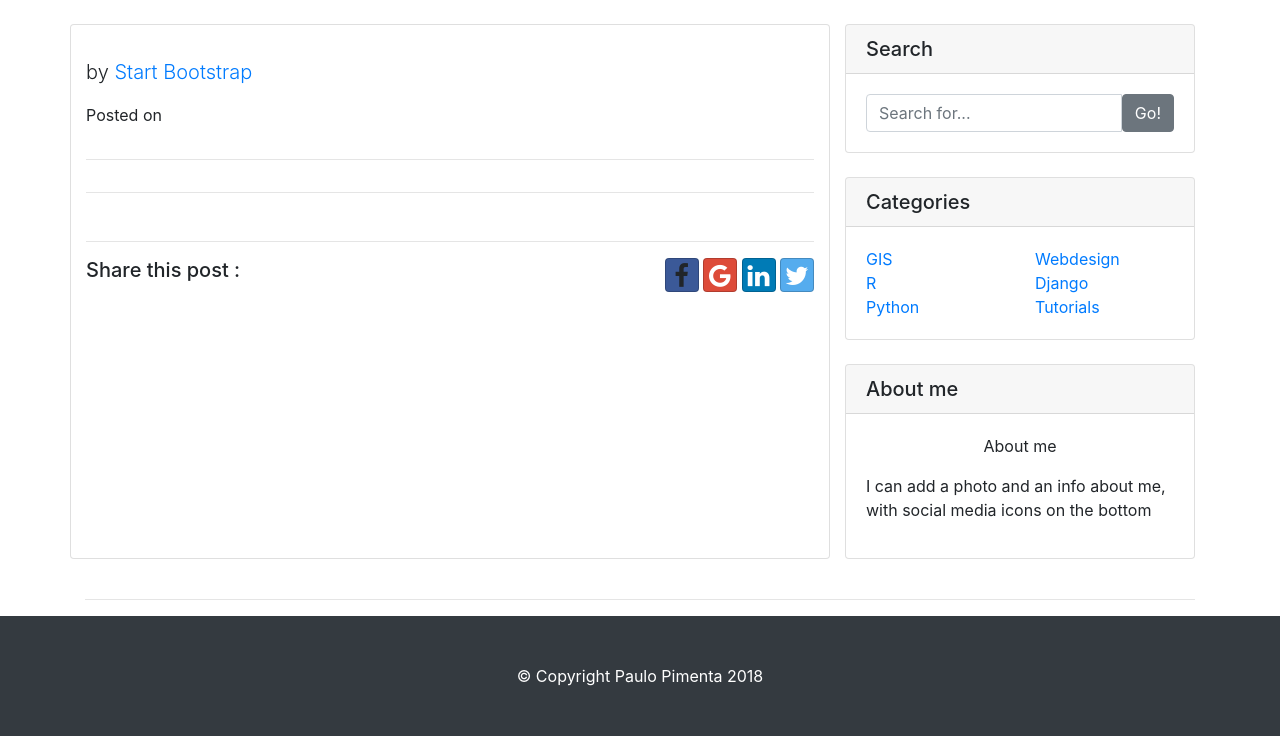
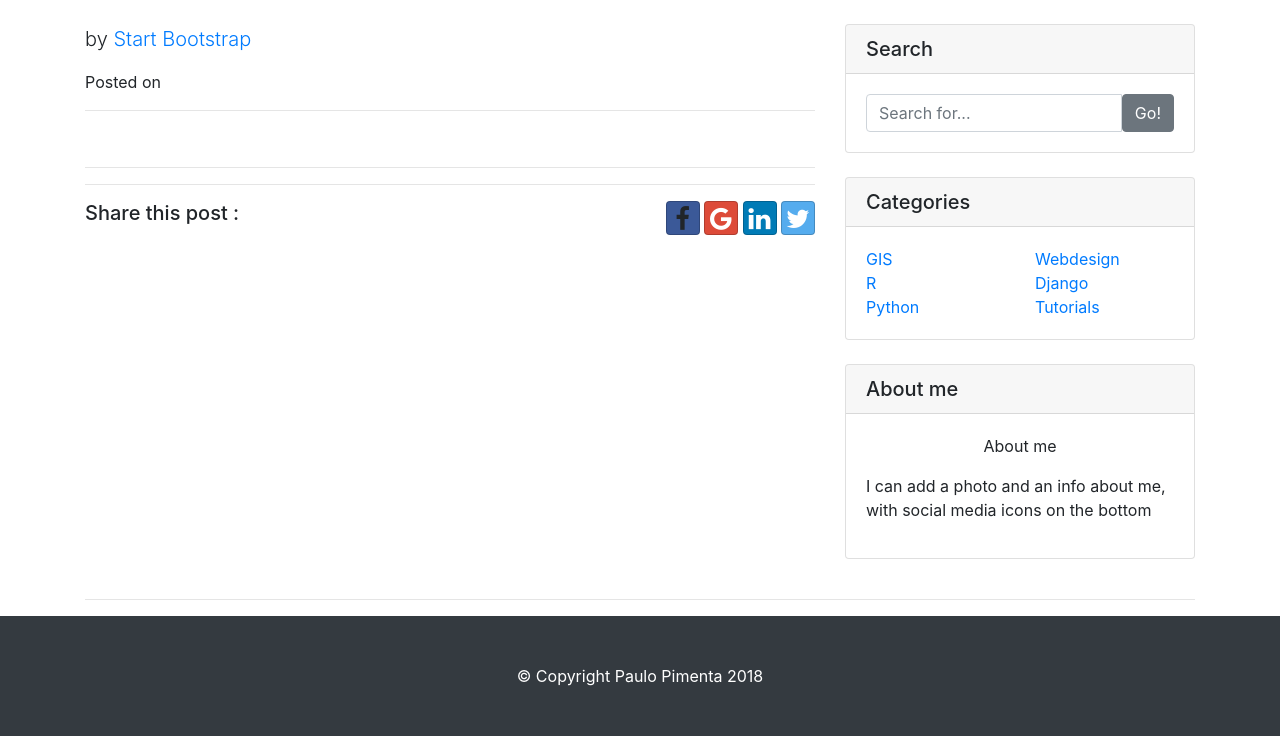
Before and after one commit to paulofpimenta/portifolio-website, a Django app: template blog/templates/blog/detail.html in a window 1280 px wide. Shown: the part 56-800 px from the top of the page. Run offline with Django 3.2, Linux system fonts and the light colour scheme; the template is opened without the code that fills it, so the values that code supplies are empty; some libraries are stand-ins or nearby versions.

Commit message:
Fixed layout

```diff
--- a/blog/templates/blog/detail.html
+++ b/blog/templates/blog/detail.html
@@ -31,14 +31,11 @@
 
 
 {% block content %}
-
-<!-- Page Content -->
-<div class="container">
-
+<div class = "container">
     <div class="row ">
 
         <!-- Post Content Column -->
-        <div class="col-lg-8 card my-4">
+        <div class="col-md-8">
 
             <!-- Title -->
             <h1 class="mt-4">{{blog.title}}</h1>
@@ -144,23 +141,12 @@
             </div>
 
         </div>
-
-
-
     </div>
     <!-- /.row -->
-
-
-
-
-
-
-
-
-
     <hr>
 
     <div id="disqus_thread"></div>
+</div>
     <script>
 
         /**
@@ -183,6 +169,4 @@
     <script src="https://platform.twitter.com/widgets.js" type="text/javascript"></script>
     <noscript>Please enable JavaScript to view the <a href="https://disqus.com/?ref_noscript">comments powered by Disqus.</a></noscript>
 
-</div>
-<!-- /.container -->
 {% endblock %}
--- a/templates/base.html
+++ b/templates/base.html
@@ -20,7 +20,8 @@
 </head>
 
 <body>
-    <header>
+        <!-- Navigation -->
+
         <nav class="navbar navbar-expand-lg navbar-dark bg-dark">
             <div class="container">
 
@@ -63,7 +64,6 @@
                 </div>
             </div>
         </nav>
-    </header>
 
     <!-- Page Content -->
     {% block content %} {% endblock %}
```
